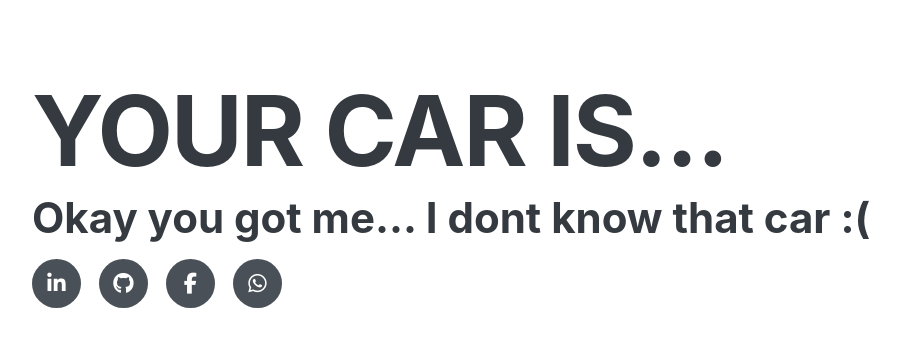
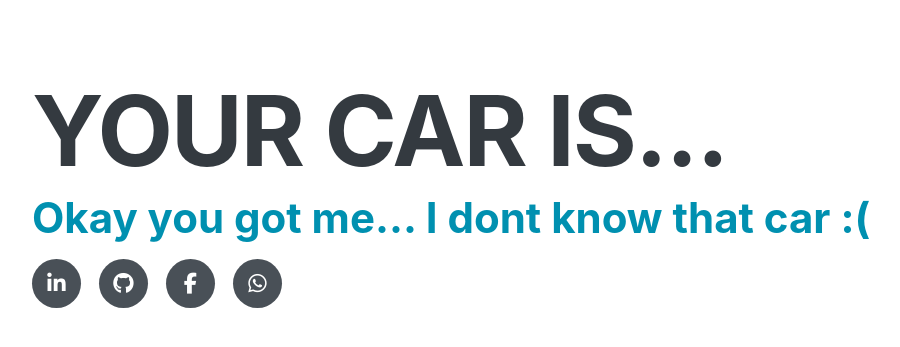
Before and after one commit to Zetinator/car_server, a Django app: page /classifier/predict in a window 1280 px wide. Shown: the part 163-510 px from the top of the page, without its empty margins (160-1060 px from the left). Run offline with Django 3.2, Linux system fonts and the light colour scheme; some libraries are stand-ins or nearby versions.

Commit message:
predition now in blue

```diff
--- a/classifier/static/classifier/css/main.css
+++ b/classifier/static/classifier/css/main.css
@@ -22,6 +22,7 @@ h1 {
 h2 {
 	font-size: 3rem;
 	line-height: 2.5rem;
+	color: #0090B0;
 }
 /*mobile*/
 @media (max-width: 992px) {
```
